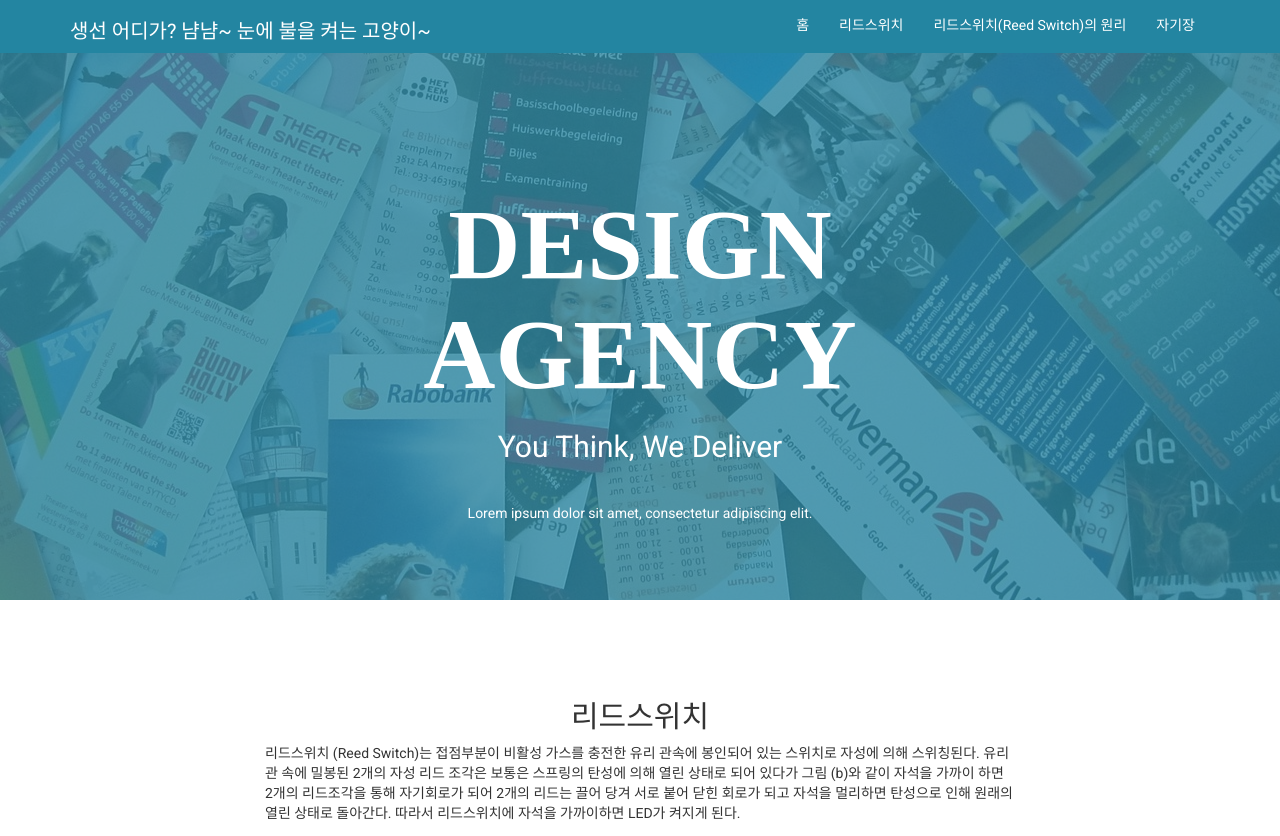
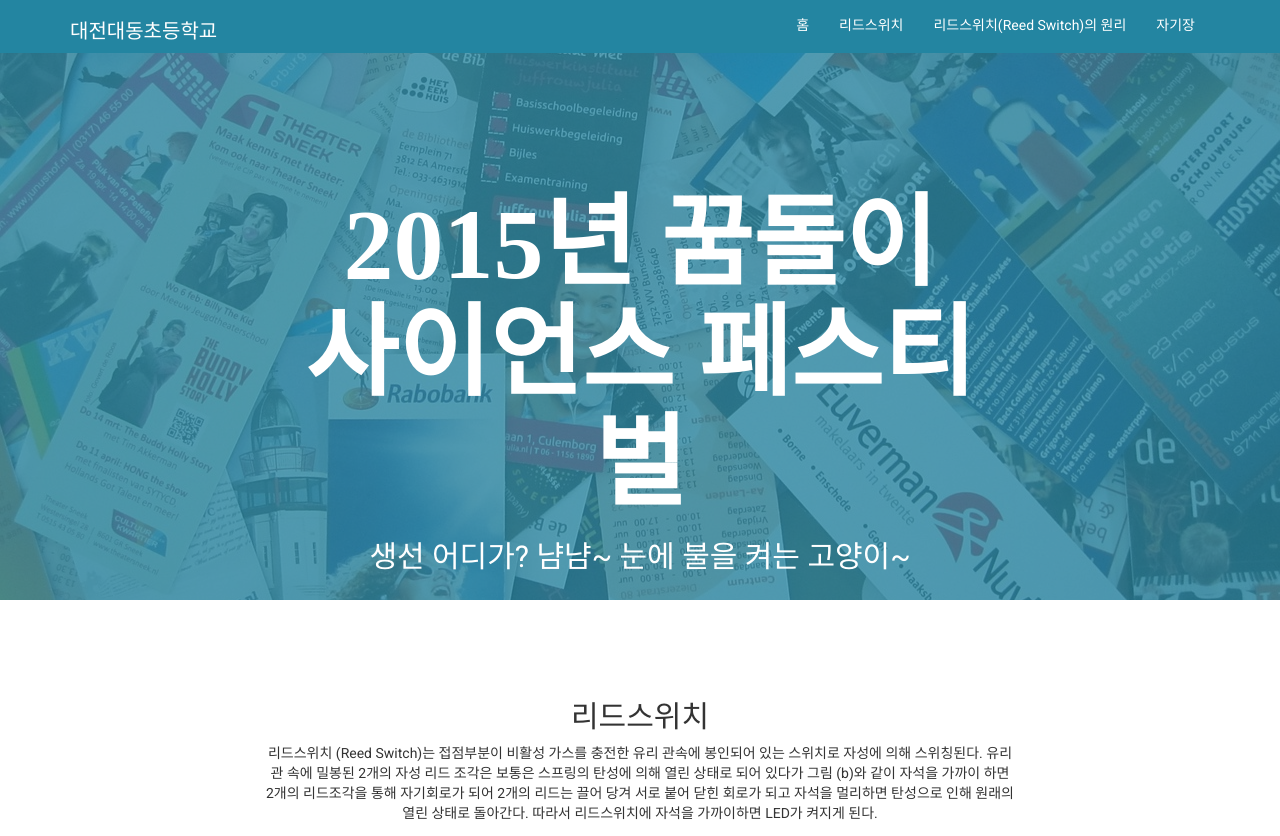
Before and after one commit to ko-edu/ko-edu.github.com, a plain HTML site: page index.html in a window 1280 px wide. Shown: the top 836 px of the page. Drawn offline with Linux system fonts and the light colour scheme.

Commit message:
메인 제목 수

```diff
--- a/index.html
+++ b/index.html
@@ -32,7 +32,7 @@
                     <span class="icon-bar"></span>
                     <span class="icon-bar"></span>
                 </button>
-                <h1>생선 어디가? 냠냠~ 눈에 불을 켜는 고양이~</h1>
+                <h1>대전대동초등학교</h1>
             </div>
             <div class="navbar-collapse collapse navbar-right scroll-me">
                 <ul class="nav navbar-nav ">
@@ -46,31 +46,26 @@
         </div>
     </div>
     <!-- NAVBAR CODE END -->
+
     <div id="home">
         <div class="overlay">
-            <!-- overylay class usage -->
             <div class="container">
                 <div class="col-md-8 col-md-offset-2 text-center">
-
-                    <h1>DESIGN AGENCY </h1>
-                    <h2>You Think, We Deliver </h2>
-                    <p class="p-cls">
-                        Lorem ipsum dolor sit amet, consectetur adipiscing elit.
-                    </p>
+                    <h1>2015년 꿈돌이<br />사이언스 페스티벌</h1>
+                    <h2>생선 어디가? 냠냠~ 눈에 불을 켜는 고양이~</h2>
                 </div>
-
             </div>
         </div>
-
     </div>
     <!--HOME SECTION END  -->
+
     <section id="reed-switch">
         <div class="container">
             <!--<div class="row text-center pad-bottom">-->
             <div class="row text-center pad-bottom">
                 <div class="col-md-8 col-md-offset-2 col-sm-8 col-sm-offset-2">
                     <h2 class="head-set">리드스위치</h2>
-                    <p class="text-left">
+                    <p class="">
                         리드스위치 (Reed Switch)는 접점부분이 비활성 가스를 충전한 유리 관속에 봉인되어 있는 스위치로 자성에 의해 스위칭된다.
                         유리관 속에 밀봉된 2개의 자성 리드 조각은 보통은 스프링의 탄성에 의해 열린 상태로 되어 있다가 그림 (b)와 같이 자석을 가까이 하면 2개의 리드조각을 통해 자기회로가 되어 2개의 리드는 끌어 당겨 서로 붙어 닫힌 회로가 되고 자석을 멀리하면 탄성으로 인해 원래의 열린 상태로 돌아간다.
                         따라서 리드스위치에 자석을 가까이하면 LED가 켜지게 된다.
```
